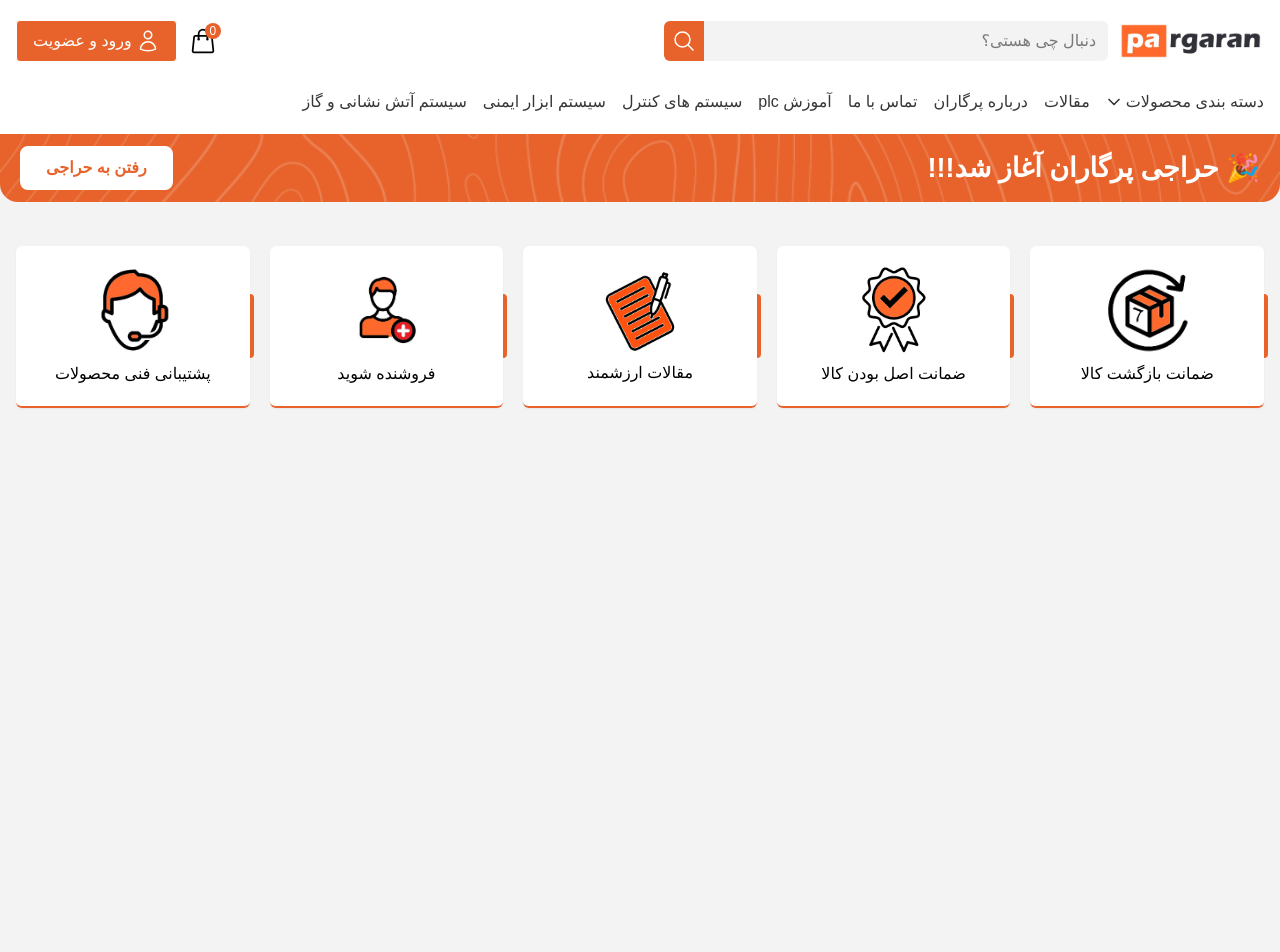
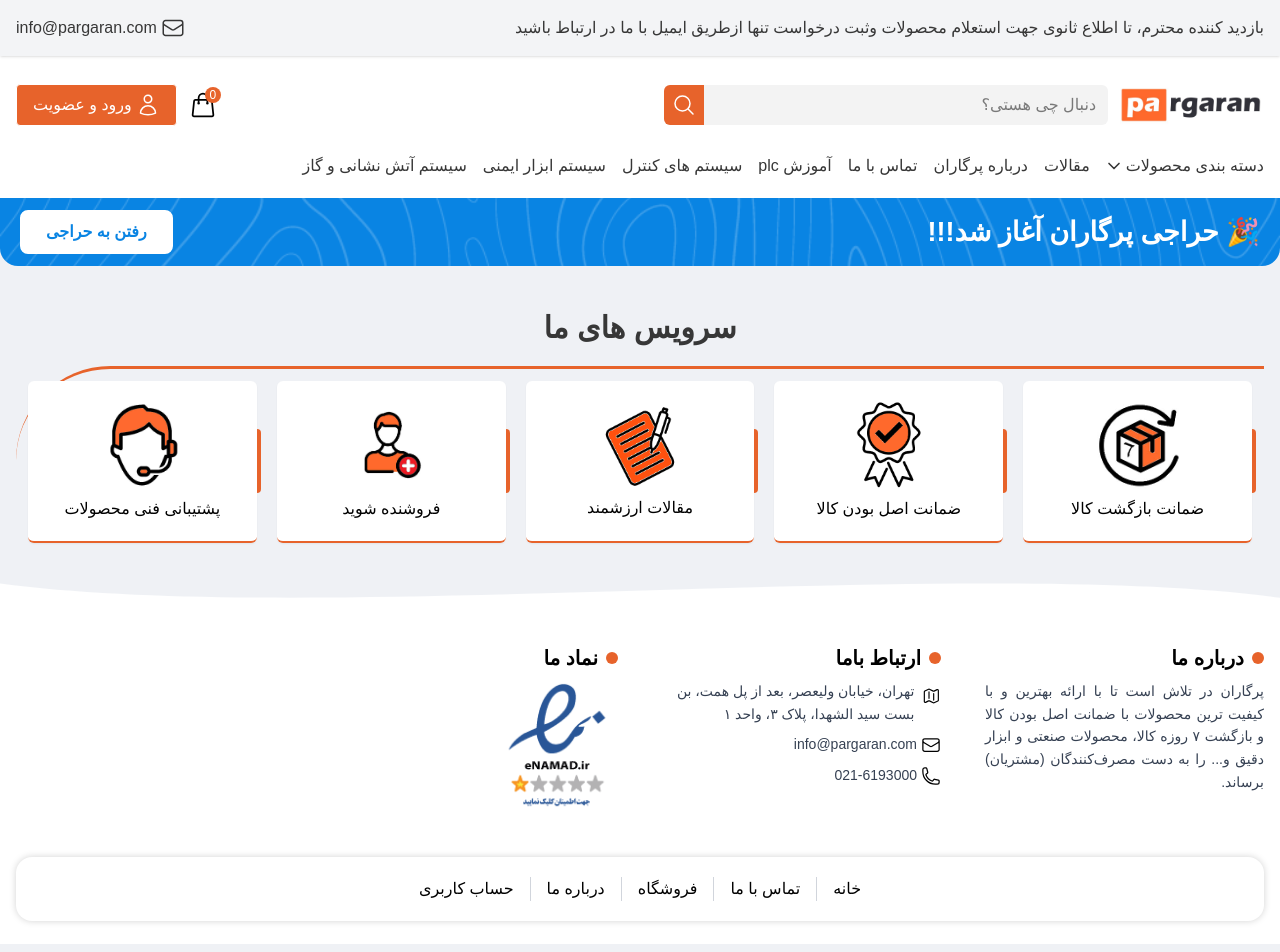
Before and after one commit to MisaqArtist7/Pargaran, a Next.js app: page / in a window 1280 px wide. Shown: the top 952 px of the page. Before the commit the page ends 800 px from the top, so only its background shows below. Built offline with nearby package versions, Linux system fonts and the light colour scheme.

Commit message:
create footer section

```diff
--- a/src/app/globals.css
+++ b/src/app/globals.css
@@ -1,12 +1,13 @@
 @import "tailwindcss";
 
 :root {
-  --background: #F3F3F3;
+  --background: #eff1f5;
   --foreground: #171717;
   --mainOrange: #E7632B;
   --mainBlue:   #0984e3;
   --text-gray:  #373737;
   --primaryShadow: 0 0 17px #e7632b4c;
+  --secondaryShadow: 0 0 7px rgba(0, 0, 0, 0.177);
 }
 
 
@@ -66,7 +67,7 @@ body {
 }
 .offer {
   position: relative;
-  background-color: var(--mainOrange);
+  background-color: var(--mainBlue);
   overflow: hidden;
 }
 
@@ -83,3 +84,7 @@ body {
   position: relative;
   z-index: 1;
 }
+
+.footer{
+  height: 300px;
+}
--- a/src/app/layout.tsx
+++ b/src/app/layout.tsx
@@ -2,6 +2,7 @@ import type { Metadata } from "next";
 // import { Geist, Geist_Mono } from "next/font/google";
 import "./globals.css";
 import Header from "@/components/shared/Header/Header";
+import Footer from "@/components/shared/Footer/Footer";
 
 // const geistSans = Geist({
 //   variable: "--font-geist-sans",
@@ -24,6 +25,7 @@ export default function RootLayout({ children,}: Readonly <{ children: React.Rea
       <body>
         <Header />
         {children}
+        <Footer />
       </body>
     </html>
   );
--- a/src/app/page.tsx
+++ b/src/app/page.tsx
@@ -9,13 +9,14 @@ export default function Home() {
         {/* Offer */}
         <section className='container offer flex items-center justify-between h-17 px-5 rounded-b-[18px]'>
           <h2 className='text-[27px] font-semibold text-white'>🎉 حراجی پرگاران آغاز شد!!!</h2>
-          <a href="" className='bg-white border-2 font-semibold border-white rounded-lg px-6 py-2 text-[var(--mainOrange)] hover:bg-[var(--mainOrange)] hover:text-white'>رفتن به حراجی</a>
+          <a href="" className='bg-white border-2 font-semibold border-white rounded-lg px-6 py-2 text-[var(--mainBlue)] hover:bg-[var(--mainBlue)] hover:text-white'>رفتن به حراجی</a>
         </section>
         {/* Slider */}
         <section className='slider'></section>
         {/* Services */}
         <section className='services container mt-11'>
-          <div className='grid grid-cols-5 gap-5'>
+          <h2 className='font-semibold text-3xl my-5 text-center text-[var(--text-gray)]'>سرویس های ما</h2>
+          <div className="grid grid-cols-1 sm:grid-cols-2 md:grid-cols-3 lg:grid-cols-5 gap-5 rounded-l-full border-t-3 p-3 border-[var(--mainOrange)]">
             <Service />
           </div>
         </section>
--- /dev/null
+++ b/src/components/shared/Footer/Footer.tsx
@@ -0,0 +1,72 @@
+import React from 'react'
+import './footer.css'
+import Image from 'next/image';
+import { MapIcon, EnvelopeIcon, PhoneIcon } from '@heroicons/react/24/outline';
+
+export default function Footer() {
+  return (
+    <>
+    <div className="w-full overflow-hidden">
+    <svg
+        className="w-full h-auto"
+        viewBox="0 0 1440 100"
+        preserveAspectRatio="none"
+    >
+        <path
+        fill="#ffffff"
+        d="M0,32 C360,80 1080,0 1440,48 L1440,100 L0,100 Z"
+        />
+    </svg>
+    </div>
+
+    <footer className='footer flex flex-col bg-[#ffffff]'>
+
+        <div className="container mb-11 grid grid-cols-1 md:grid-cols-4 gap-11 ">
+            <div className='relative'>
+                <h3 className="text-xl font-semibold block mb-2 pr-5">درباره ما</h3>
+                <p className="text-sm text-gray-700 leading-relaxed text-justify">
+                پرگاران در تلاش است تا با ارائه بهترین و با کیفیت ترین محصولات با ضمانت اصل بودن کالا و بازگشت ۷ روزه کالا، محصولات صنعتی و ابزار دقیق و... را به دست مصرف‌کنندگان (مشتریان) برساند.
+                </p>
+                <span className='absolute top-2 right-0 w-3 h-3 block rounded-full bg-[var(--mainOrange)]'></span>
+            </div>
+
+            <div className='relative'>
+                <h3 className="text-xl font-semibold block mb-2 pr-5">ارتباط باما</h3>
+                <div className='flex justify-center gap-x-2'>
+                    <MapIcon className='w-8 h-8'/>
+                    <span className='text-sm text-gray-700 leading-relaxed'>تهران، خیابان ولیعصر، بعد از پل همت، بن بست سید الشهدا، پلاک ۳، واحد ۱</span>
+                </div>
+                <div className='flex items-center gap-x-1 my-2'>
+                    <EnvelopeIcon className='w-5 h-5'/>
+                    <span className='text-sm text-gray-700 leading-relaxed'>info@pargaran.com</span>
+                </div>
+                <div className='flex items-center gap-x-1 my-2'>
+                    <PhoneIcon className='w-5 h-5'/>
+                    <span className='text-sm text-gray-700 leading-relaxed'>021-6193000</span>
+                </div>
+                <span className='absolute top-2 right-0 w-3 h-3 block rounded-full bg-[var(--mainOrange)]'></span>
+            </div>
+
+            <div className='col-span-2 relative'>
+                <h3 className="text-xl font-semibold block mb-2 pr-5">نماد ما</h3>
+                <Image src="/images/symbol.png" alt="" width={122} height={150}/>
+                <span className='absolute top-2 right-0 w-3 h-3 block rounded-full bg-[var(--mainOrange)]'></span>
+            </div>
+        </div>
+
+        <div className='flex flex-col gap-y-6 container'>
+            <div className='bg-white rounded-2xl py-5 shadow-[var(--secondaryShadow)] flex-col-center'>
+                <ul className='flex-row-center *:px-4'>
+                    <li><a href="">خانه</a></li>
+                    <li className='border-r border-gray-300'><a href="">تماس با ما</a></li>
+                    <li className='border-r border-gray-300'><a href="">فروشگاه</a></li>
+                    <li className='border-r border-gray-300'><a href="">درباره ما</a></li>
+                    <li className='border-r border-gray-300'><a href="">حساب کاربری</a></li>
+                </ul>
+            </div>
+            <span className='text-center py-6'>هفت روز هفته، 24 ساعت شبانه روز پاسخگو شما هستیم       شماره تماس: 6193000-021</span>
+        </div>
+    </footer>
+    </>
+  )
+}
--- a/src/components/shared/Header/Header.tsx
+++ b/src/components/shared/Header/Header.tsx
@@ -1,11 +1,20 @@
 import React from 'react'
 import Image from 'next/image'
 import './header.css'
-import { MagnifyingGlassIcon, ShoppingBagIcon, UserIcon, ChevronDownIcon } from '@heroicons/react/24/outline';
+import { MagnifyingGlassIcon, ShoppingBagIcon, UserIcon, ChevronDownIcon, EnvelopeIcon } from '@heroicons/react/24/outline';
 
 export default function Header() {
   return (
-    <header className='header flex flex-col gap-y-7 bg-white py-5 shadow-xs'>
+    <header className='header flex flex-col gap-y-7 bg-white pb-5 shadow-xs'>
+      <div className='bg-gray-100 shadow py-4'>
+        <div className='container flex items-center justify-between text-[var(--text-gray)]'>
+          <p>بازدید کننده محترم، تا اطلاع ثانوی جهت استعلام محصولات وثبت درخواست تنها ازطریق ایمیل با ما در ارتباط باشید</p>
+          <a href="" className='flex-row-center gap-x-1 hover:text-[var(--mainOrange)]'>
+          <EnvelopeIcon className="w-6 h-6" />
+          info@pargaran.com
+          </a>
+        </div>
+      </div>
       {/* search & login container */}
       <div className='header__container container flex items-center justify-between'>
 
@@ -28,7 +37,7 @@ export default function Header() {
             <span className='header__cart-count absolute -top-1 -right-1 w-4 h-4 text-xs text-white bg-[var(--mainOrange)] flex-row-center rounded-full'>0</span>
           </a>
 
-          <a href="" className='header__login flex-row-center gap-x-1 px-4 py-2 rounded border bg-[#E7632B] text-white'>
+          <a href="" className='header__login flex-row-center gap-x-1 px-4 py-2 rounded border bg-[var(--mainOrange)] text-white'>
             <UserIcon className='w-6 h-6' />
             ورود و عضویت
           </a>
--- a/src/components/shared/Header/header.css
+++ b/src/components/shared/Header/header.css
@@ -1,4 +1,4 @@
 .header__navigation-item:hover{
-    color: #E7632B;
+    color: #D94943;
     cursor: pointer;
 }
```
Also changed, not shown: public/images/symbol.png (added), src/components/shared/Footer/footer.css (added).
